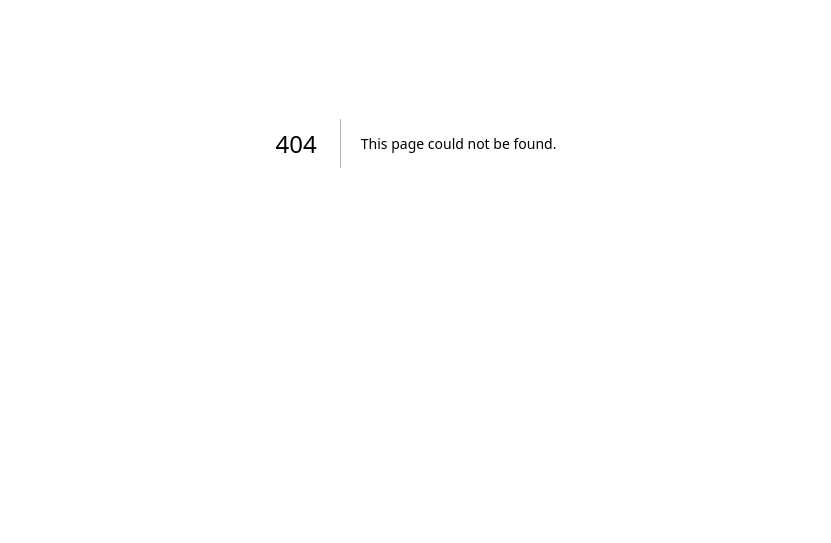
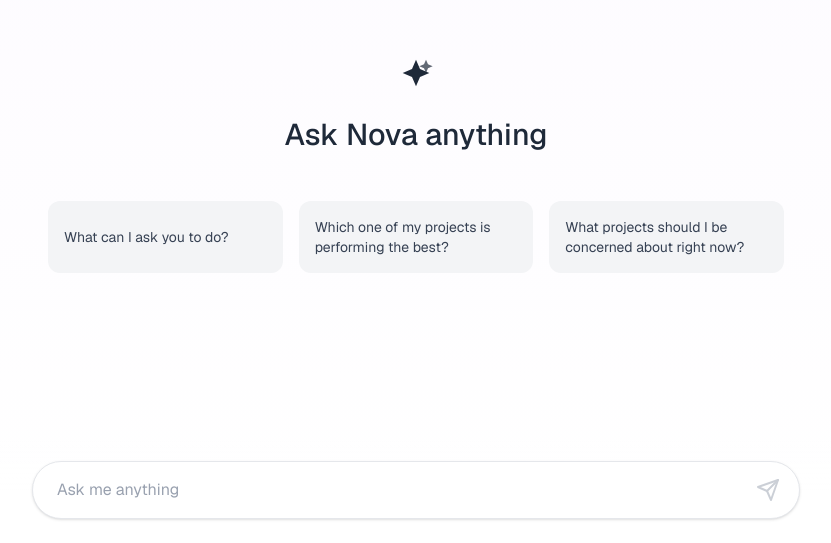
Before and after one commit to Rishabjs03/Nova-frontend, a Next.js app: page /text in a window 1280 px wide. Before the commit this address had no page. Shown: the part 257-800 px from the top of the page, without its empty margins (224-1055 px from the left). Built offline with nearby package versions, Linux system fonts and the light colour scheme.

Commit message:
initial commit + add text_model

```diff
--- /dev/null
+++ b/app/api/text_agent.ts
@@ -0,0 +1,13 @@
+"use server";
+export async function text_agent(prompt: string) {
+    const res = await fetch("http://localhost:8000/ask", {
+        method: "POST",
+        headers: {
+            "Content-Type": "application/json",
+        },
+        body: JSON.stringify({ "input": prompt })
+    })
+
+    const data = await res.json()
+    return data
+}
--- /dev/null
+++ b/app/text/page.tsx
@@ -0,0 +1,181 @@
+"use client";
+
+import React, { useState, useRef, useEffect } from "react";
+import { text_agent } from "../api/text_agent";
+
+export default function TextAgent() {
+  const [input, setInput] = useState("");
+  const [messages, setMessages] = useState<{ role: string; text: string }[]>([]);
+  const [loading, setLoading] = useState(false);
+  const messagesEndRef = useRef<HTMLDivElement>(null);
+
+  const suggestions = [
+    "What can I ask you to do?",
+    "Which one of my projects is performing the best?",
+    "What projects should I be concerned about right now?",
+  ];
+
+  const scrollToBottom = () => {
+    messagesEndRef.current?.scrollIntoView({ behavior: "smooth" });
+  };
+
+  useEffect(() => {
+    scrollToBottom();
+  }, [messages]);
+
+  const handleSend = async (text = input) => {
+    if (!text.trim()) return;
+
+    const userMessage = { role: "user", text: text };
+    setMessages((prev) => [...prev, userMessage]);
+    setInput("");
+    setLoading(true);
+
+    try {
+      const reply = await text_agent(text);
+      const aiText = reply.response || reply.error || "No response";
+      const aiMessage = { role: "ai", text: aiText };
+      setMessages((prev) => [...prev, aiMessage]);
+    } catch (error) {
+      setMessages((prev) => [
+        ...prev,
+        { role: "assistant", text: "Error talking to server." },
+      ]);
+    }
+    setLoading(false);
+  };
+
+  const handleKeyDown = (e: React.KeyboardEvent<HTMLInputElement>) => {
+    if (e.key === "Enter" && !e.shiftKey) {
+      e.preventDefault();
+      handleSend();
+    }
+  };
+
+  return (
+    <div className="min-h-screen bg-white flex flex-col items-center font-sans text-gray-900 relative overflow-hidden">
+      {/* Background Gradient */}
+      <div className="absolute inset-0 bg-gradient-to-b from-purple-50/50 to-white pointer-events-none" />
+
+      {/* Main Content */}
+      <div className="flex-1 w-full max-w-3xl flex flex-col p-4 z-10">
+
+        {/* Empty State / Header */}
+        {messages.length === 0 ? (
+          <div className="flex-1 flex flex-col items-center justify-center mt-20 mb-10">
+            <div className="mb-6">
+              <svg
+                width="40"
+                height="40"
+                viewBox="0 0 24 24"
+                fill="none"
+                xmlns="http://www.w3.org/2000/svg"
+                className="text-gray-800"
+              >
+                <path
+                  d="M12 4L14.4 9.6L20 12L14.4 14.4L12 20L9.6 14.4L4 12L9.6 9.6L12 4Z"
+                  fill="currentColor"
+                />
+                <path
+                  d="M18 4L19.2 6.8L22 8L19.2 9.2L18 12L16.8 9.2L14 8L16.8 6.8L18 4Z"
+                  fill="currentColor"
+                  opacity="0.7"
+                />
+              </svg>
+            </div>
+            <h1 className="text-3xl font-medium text-gray-800 mb-12">
+              Ask Nova anything
+            </h1>
+
+            {/* Suggestions */}
+            <div className="grid grid-cols-1 md:grid-cols-3 gap-4 w-full">
+              {suggestions.map((suggestion, idx) => (
+                <button
+                  key={idx}
+                  onClick={() => handleSend(suggestion)}
+                  className="p-4 bg-gray-100 hover:bg-gray-200 rounded-xl text-left text-sm text-gray-700 transition-colors duration-200"
+                >
+                  {suggestion}
+                </button>
+              ))}
+            </div>
+          </div>
+        ) : (
+          /* Chat Messages */
+          <div className="flex-1 overflow-y-auto space-y-8 pb-32 pt-10">
+            {messages.map((msg, idx) => (
+              <div
+                key={idx}
+                className={`flex w-full ${
+                  msg.role === "user" ? "justify-end" : "justify-start"
+                }`}
+              >
+                <div className={`flex max-w-[80%] flex-col gap-1`}>
+                  <span className="text-xs text-gray-400 uppercase font-semibold tracking-wider ml-1">
+                    {msg.role === "user" ? "Me" : "Nova"}
+                  </span>
+                  <div
+                    className={`p-4 rounded-2xl text-base leading-relaxed ${
+                      msg.role === "user"
+                        ? "bg-gray-100 text-gray-800 rounded-tr-none"
+                        : "bg-transparent text-gray-800 pl-0"
+                    }`}
+                  >
+                    {msg.text}
+                  </div>
+                </div>
+              </div>
+            ))}
+            {loading && (
+               <div className="flex w-full justify-start">
+               <div className="flex max-w-[80%] flex-col gap-1">
+                 <span className="text-xs text-gray-400 uppercase font-semibold tracking-wider ml-1">
+                   Nova
+                 </span>
+                 <div className="flex items-center gap-2 pl-1 mt-2">
+                   <div className="w-2 h-2 bg-gray-400 rounded-full animate-bounce [animation-delay:-0.3s]"></div>
+                   <div className="w-2 h-2 bg-gray-400 rounded-full animate-bounce [animation-delay:-0.15s]"></div>
+                   <div className="w-2 h-2 bg-gray-400 rounded-full animate-bounce"></div>
+                 </div>
+               </div>
+             </div>
+            )}
+            <div ref={messagesEndRef} />
+          </div>
+        )}
+      </div>
+
+      {/* Input Area */}
+      <div className="fixed bottom-0 left-0 right-0 p-6 bg-gradient-to-t from-white via-white to-transparent z-20 flex justify-center">
+        <div className="w-full max-w-3xl relative">
+          <input
+            value={input}
+            onChange={(e) => setInput(e.target.value)}
+            onKeyDown={handleKeyDown}
+            placeholder="Ask me anything"
+            className="w-full bg-white border border-gray-200 rounded-full px-6 py-4 pr-12 shadow-sm focus:outline-none focus:ring-4 focus:ring-gray-200 focus:border-gray-400 text-gray-700 placeholder-gray-400 transition-all"
+          />
+          <button
+            onClick={() => handleSend()}
+            disabled={!input.trim() || loading}
+            className="absolute right-3 top-1/2 -translate-y-1/2 p-2 text-gray-400 hover:text-black transition-colors disabled:opacity-50 disabled:cursor-not-allowed"
+          >
+            <svg
+              xmlns="http://www.w3.org/2000/svg"
+              viewBox="0 0 24 24"
+              fill="none"
+              stroke="currentColor"
+              strokeWidth="2"
+              strokeLinecap="round"
+              strokeLinejoin="round"
+              className="w-6 h-6"
+            >
+              <line x1="22" x2="11" y1="2" y2="13" />
+              <polygon points="22 2 15 22 11 13 2 9 22 2" />
+            </svg>
+          </button>
+        </div>
+      </div>
+    </div>
+  );
+}
```
